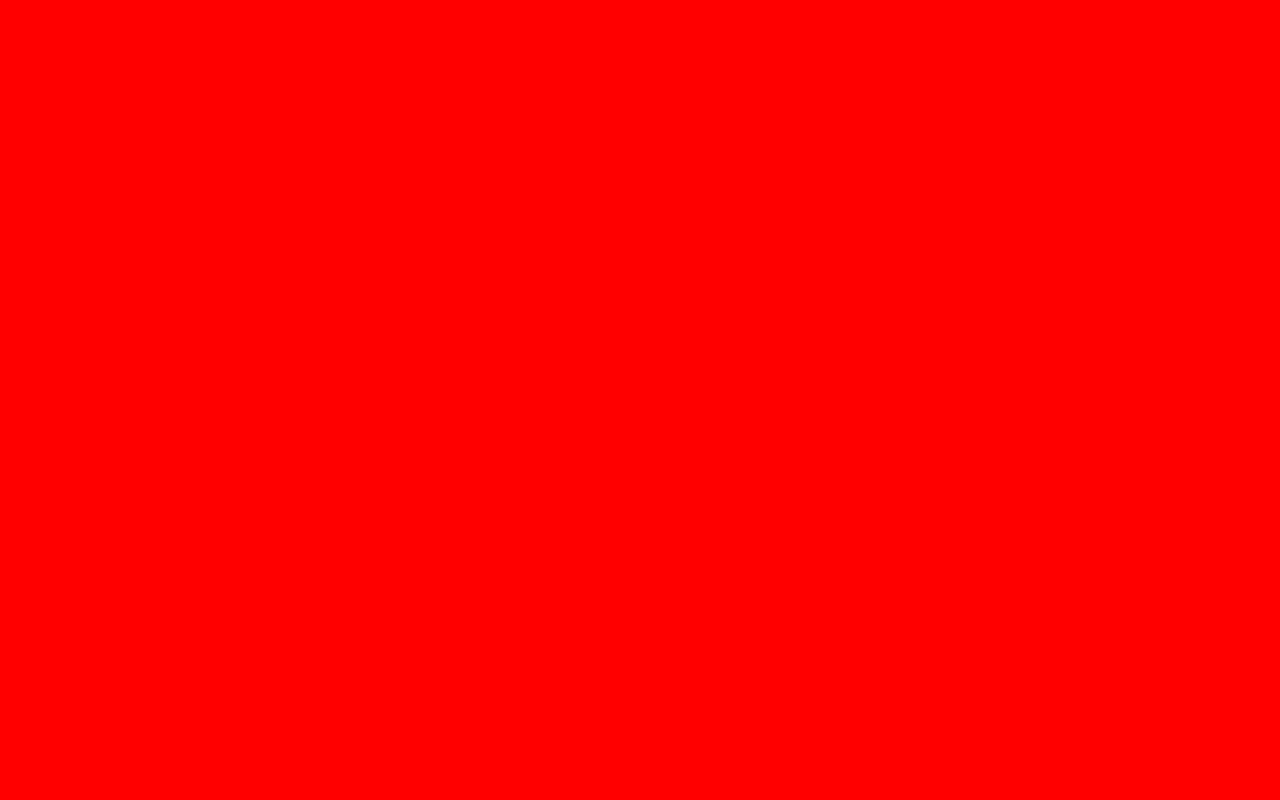
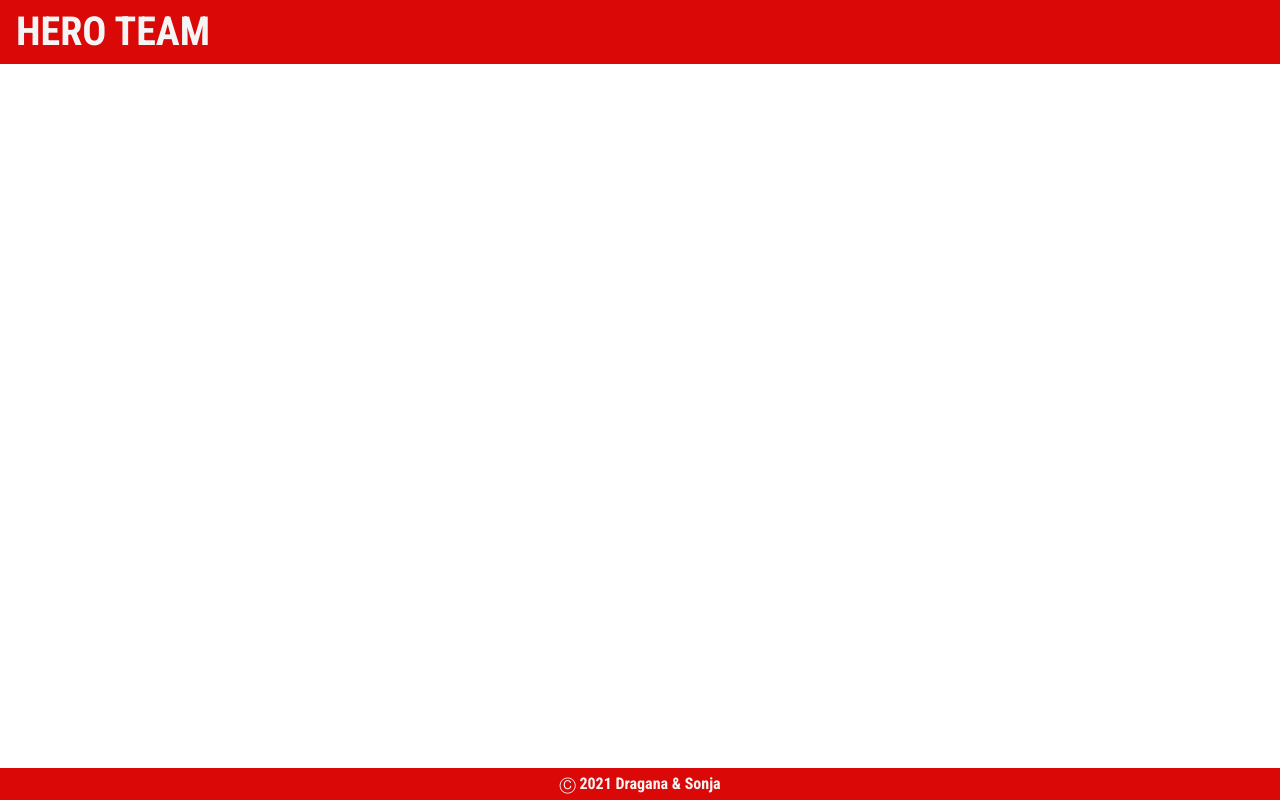
Before and after one commit to draganabogicevic/marvel-heroes, a React (Create React App) app: page / in a window 1280 px wide. Built offline with nearby package versions, Linux system fonts and the light colour scheme.

Commit message:
wrapped App in a Bootstrap Container, added basic navbar and footer

```diff
--- a/src/App.js
+++ b/src/App.js
@@ -1,22 +1,25 @@
 import React from "react";
 import { BrowserRouter } from 'react-router-dom';
 
-// import Navbar from "./app";
-// import Footer from "./app/components/Footer/Footer";
-// import Home from "./app/pages/Home/Home";
+import MarvelNavbar from "./app/components/MarvelNavbar/MarvelNavbar";
+import MarvelFooter from "./app/components/MarvelFooter/MarvelFooter";
+import Home from "./app/pages/Home/Home";
+import { Container } from "react-bootstrap";
 
 import 'bootstrap/dist/css/bootstrap.min.css';
 import "./App.scss";
 
 
-
 const App = () => {
   return (
-    <BrowserRouter>
-      {/* <Navbar />
+    <Container fluid id="MarvelHeroes">
+
+      <MarvelNavbar />
       <Home />
-      <Footer /> */}
-    </BrowserRouter>
+      <MarvelFooter />
+
+    </Container>
+
   );
 }
 
--- a/src/App.scss
+++ b/src/App.scss
@@ -1,3 +1,13 @@
+@import "./sass-common/variables";
+
+
 body {
-    background-color: red;
+    margin: 0;
+    padding: 0;
+
 }
+
+#MarvelHeroes {
+    margin: 0;
+    padding: 0;
+}
--- /dev/null
+++ b/src/app/components/MarvelFooter/MarvelFooter.jsx
@@ -0,0 +1,14 @@
+import React from "react";
+import "./MarvelFooter.scss";
+
+const MarvelFooter = () => {
+    return (
+        <footer
+            className="MarvelFooter d-flex justify-content-center align-items-center"
+        >
+            Ⓒ 2021 Dragana & Sonja
+        </footer>
+    )
+}
+
+export default MarvelFooter;
--- /dev/null
+++ b/src/app/components/MarvelFooter/MarvelFooter.scss
@@ -0,0 +1,15 @@
+@import "../../../sass-common/variables";
+
+#MarvelHeroes {
+  .MarvelFooter {
+    font-family: $heading-font-family;
+    font-weight: lighter;
+    background-color: $navbar-footer-bg-col;
+    color: $navbar-footer-col;
+    position: fixed;
+    bottom: 0;
+    left: 0;
+    width: 100vw;
+    height: 2rem;
+  }
+}
--- /dev/null
+++ b/src/app/components/MarvelNavbar/MarvelNavbar.jsx
@@ -0,0 +1,15 @@
+import React from "react";
+
+import "./MarvelNavbar.scss";
+
+const MarvelNavbar = (props) => {
+    return (
+        <nav
+            className="MarvelNavbar px-3 d-flex align-items-center"
+        >
+            HERO TEAM
+        </nav >
+    );
+}
+
+export default MarvelNavbar;
--- /dev/null
+++ b/src/app/components/MarvelNavbar/MarvelNavbar.scss
@@ -0,0 +1,12 @@
+@import "../../../sass-common/variables";
+
+#MarvelHeroes {
+  nav.MarvelNavbar {
+    font-family: $heading-font-family;
+    font-size: 2.5rem;
+    background-color: $navbar-footer-bg-col;
+    color: $navbar-footer-col;
+    height: 4rem;
+
+  }
+}
--- a/src/app/pages/Home/Home.jsx
+++ b/src/app/pages/Home/Home.jsx
@@ -0,0 +1,9 @@
+import React from "react";
+
+const Home = (props) => {
+  return (
+    <div></div>
+  )
+}
+
+export default Home;
--- /dev/null
+++ b/src/sass-common/_variables.scss
@@ -0,0 +1,6 @@
+@import url('https://fonts.googleapis.com/css2?family=Roboto+Condensed:wght@700&display=swap');
+
+$heading-font-family: 'Roboto Condensed', sans-serif;
+$navbar-footer-bg-col: rgb(219, 8, 8);
+$navbar-footer-col: whitesmoke;
+$heading-font-family: 'Roboto Condensed', sans-serif;
```
Also changed, not shown: src/app/components/Footer/Footer.jsx (deleted, +0 -7 lines), src/app/components/Navbar/Navbar.jsx (deleted, +0 -7 lines), src/app/components/Footer/Footer.scss (deleted), src/app/components/Navbar/Navbar.scss (deleted).
